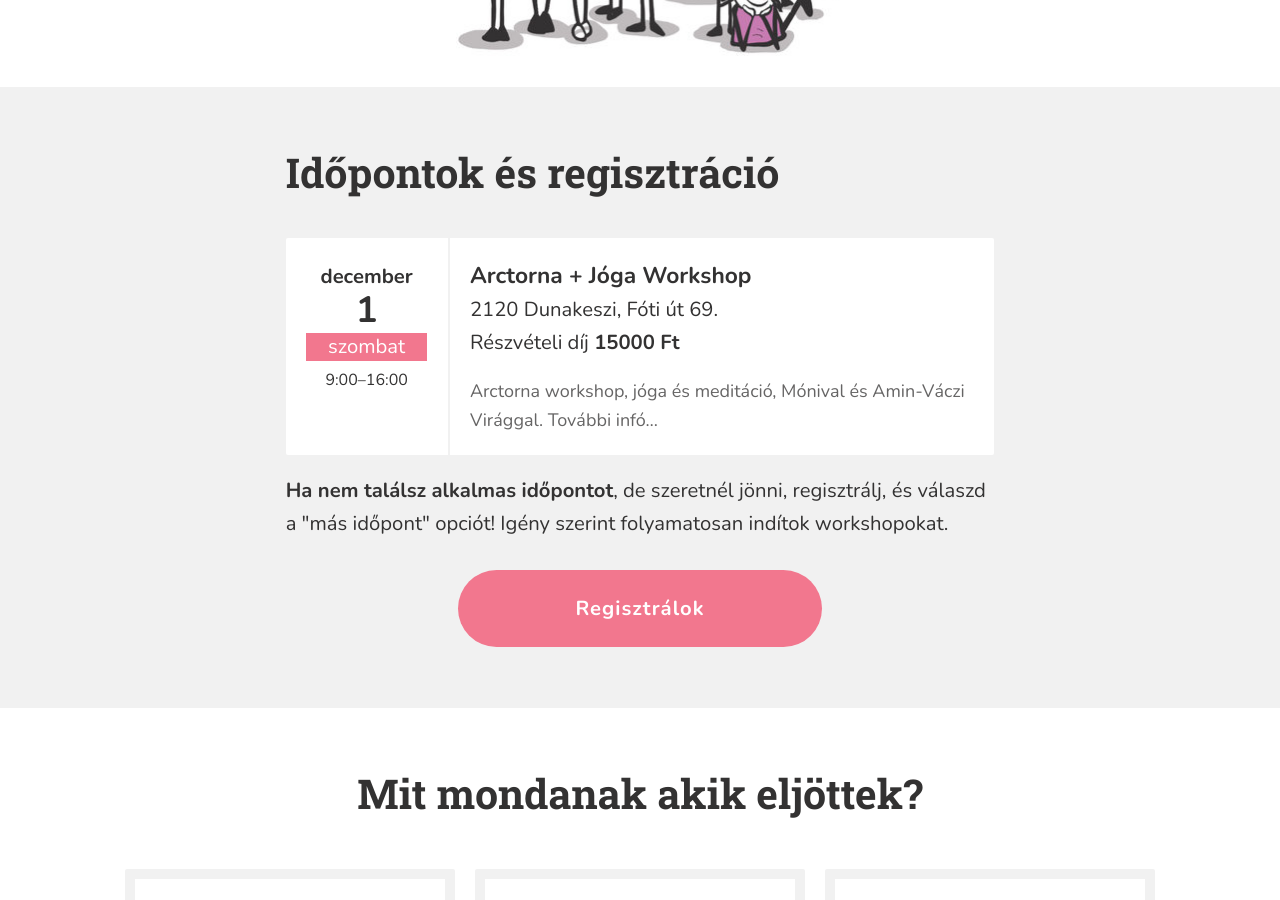
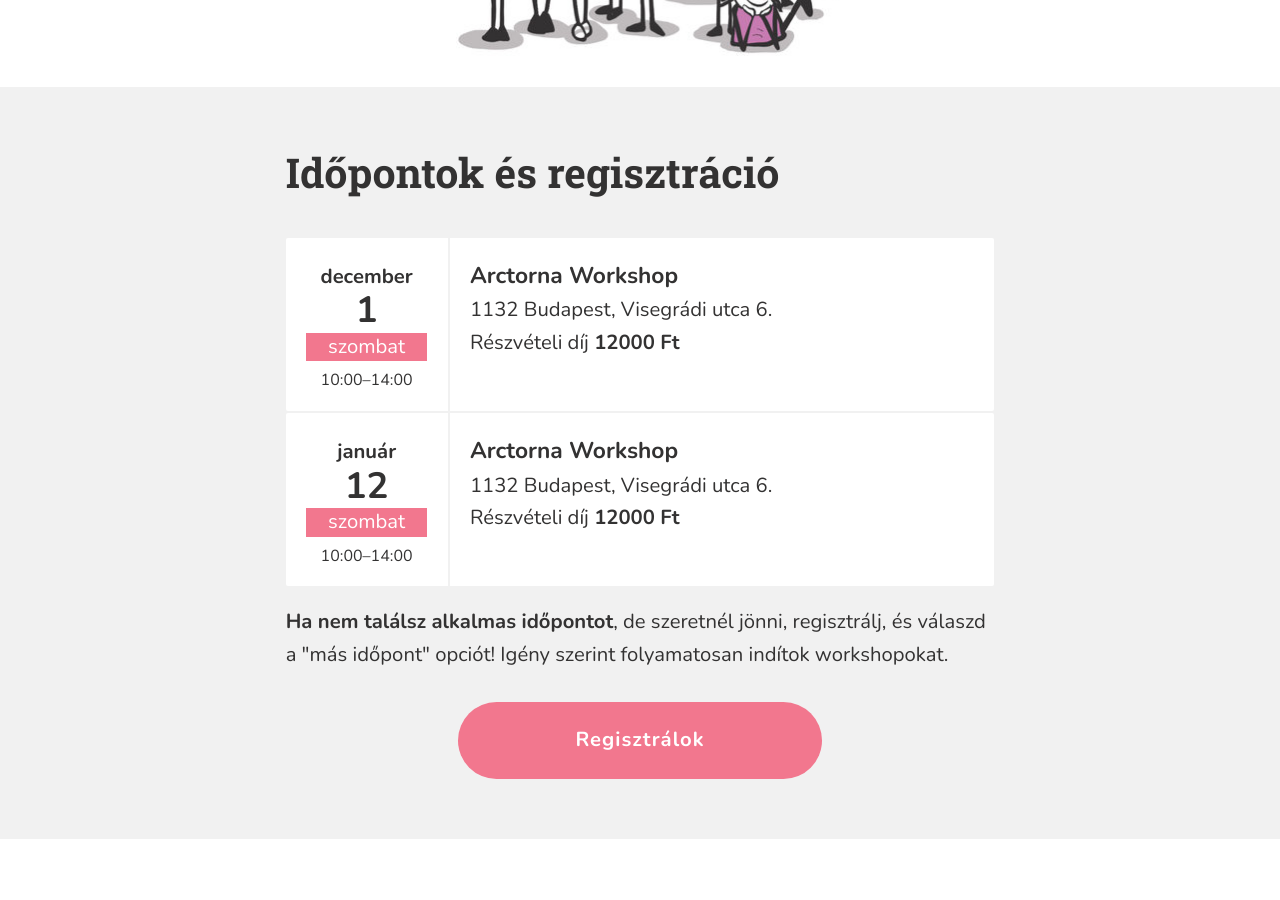
Before and after one commit to monikamudra/arctorna, a Jekyll site: the page built from workshop.md, in a window 1280 px wide and 900 px high, scrolled down 2049 px. Built offline with Jekyll 4.4.1, drawn with Linux system fonts in a browser that asks for light colours.

Commit message:
Add new workshop events

```diff
--- a/_data/workshop.yaml
+++ b/_data/workshop.yaml
@@ -4,18 +4,14 @@ deposit: 4000
 price_desc: Részvételi díj
 events:
   -
-    date: 2018-10-27T10:00
+    date: 2018-12-01T10:00
     start: "10:00"
     end: "14:00"
     title: Arctorna Workshop
     address: 1132 Budapest, Visegrádi utca 6.
   -
-    date: 2018-12-01T09:00
-    start: "9:00"
-    end: "16:00"
-    title: Arctorna + Jóga Workshop
-    address: 2120 Dunakeszi, Fóti út 69.
-    price: 15000
-    description: >-
-      Arctorna workshop, jóga és meditáció, Mónival és Amin-Váczi Virággal.
-      [További infó…](https://www.facebook.com/events/1972554396158829/?ti=ia)
+    date: 2019-1-12T10:00
+    start: "10:00"
+    end: "14:00"
+    title: Arctorna Workshop
+    address: 1132 Budapest, Visegrádi utca 6.
```
